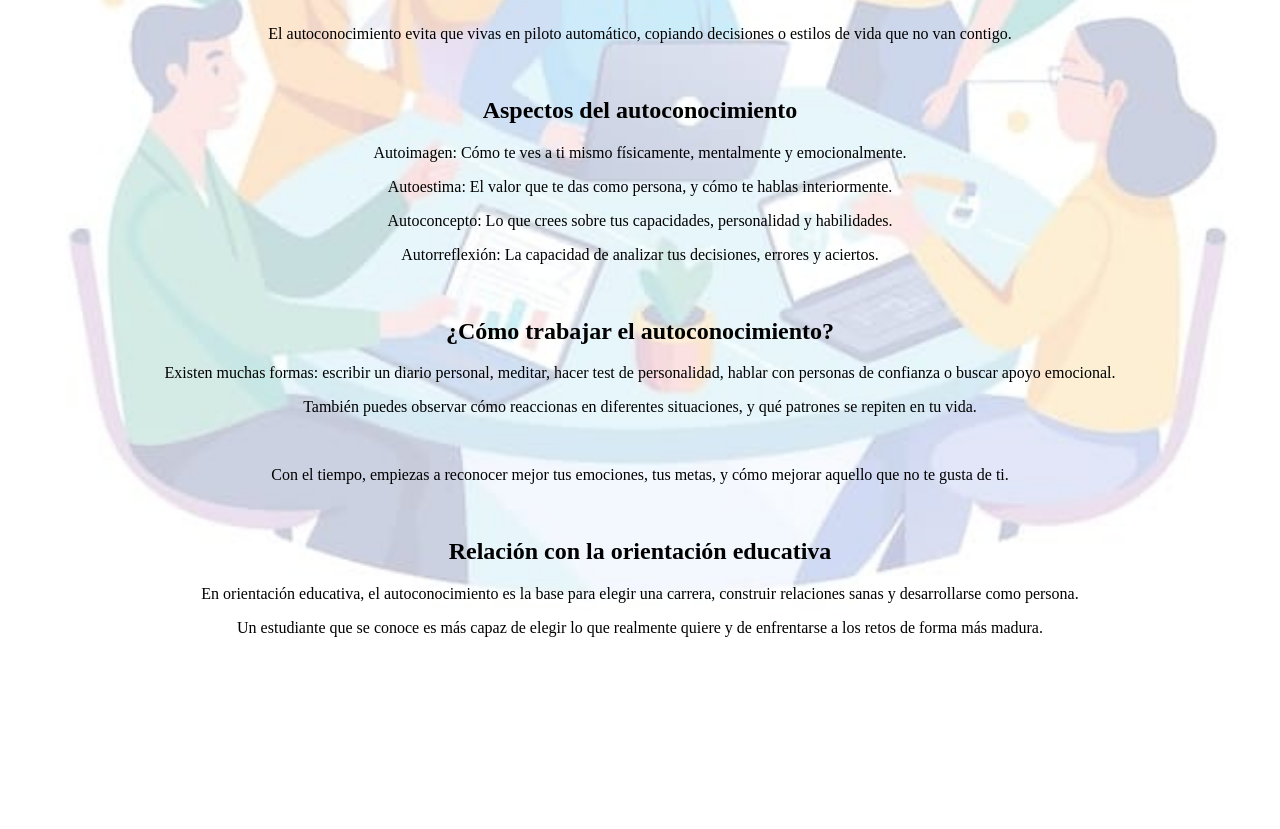
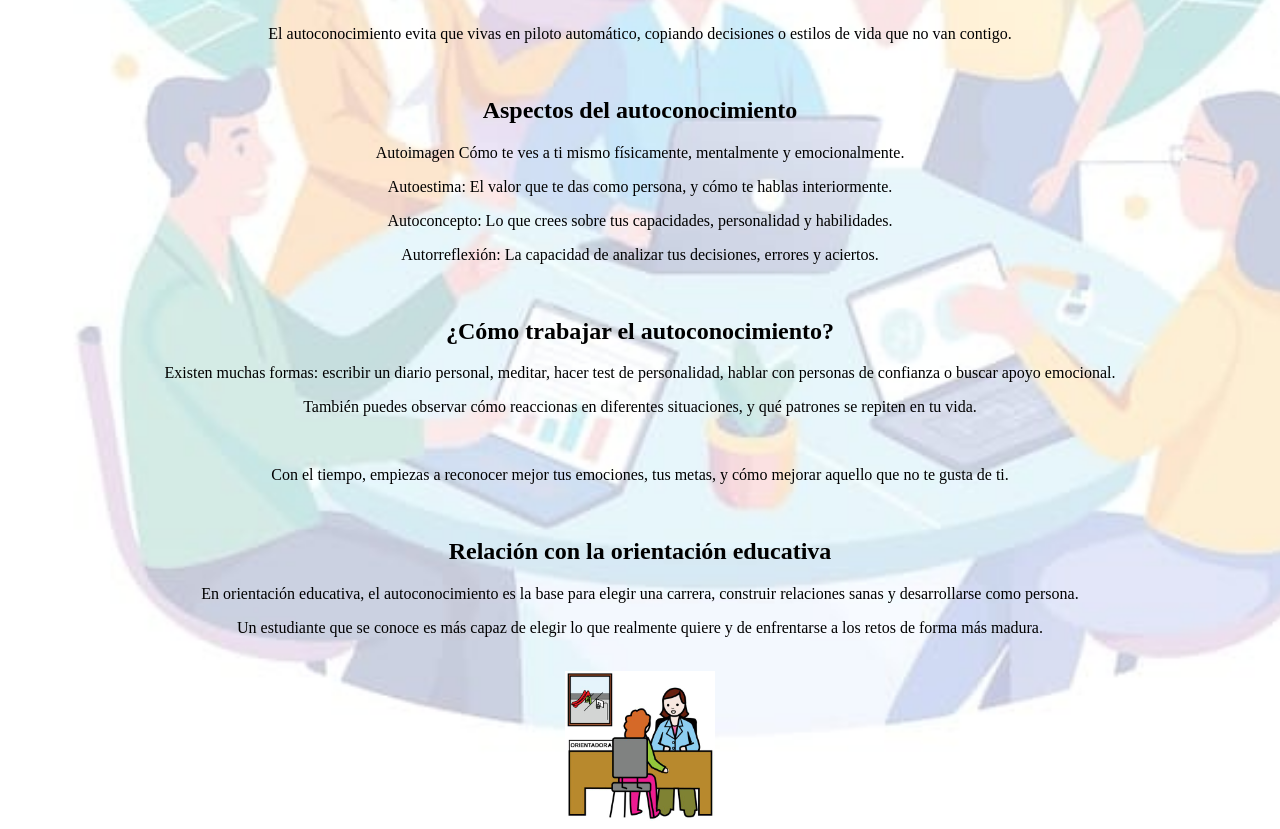
Before and after one commit to jenncast10/Orientacioneducativa, a plain HTML site: page 5.html in a window 1280 px wide. Shown: the part 614-1443 px from the top of the page. Before the commit the page ends 1293 px from the top, so only its background shows below. Drawn offline with Linux system fonts and the light colour scheme.

Commit message:
Add files via upload

```diff
--- a/5.html
+++ b/5.html
@@ -53,7 +53,7 @@ style="background-size: cover; ">
 
   <h2>Aspectos del autoconocimiento</h2>
 
-  <p>Autoimagen: Cómo te ves a ti mismo físicamente, mentalmente y emocionalmente.</p>
+  <p>Autoimagen Cómo te ves a ti mismo físicamente, mentalmente y emocionalmente.</p>
   <p>Autoestima: El valor que te das como persona, y cómo te hablas interiormente.</p>
   <p>Autoconcepto: Lo que crees sobre tus capacidades, personalidad y habilidades.</p>
   <p>Autorreflexión: La capacidad de analizar tus decisiones, errores y aciertos.</p>
@@ -83,5 +83,9 @@ style="background-size: cover; ">
   <br>
 
 
+<img src="gorro.jpg" width="150" height="150" border="0">
+
+
+
 </body>
 </html>
```
Also changed, not shown: 2.html (+2 -0 lines), 3.html (+1 -1 lines), 4.html (+2 -2 lines), index.html (+1 -1 lines), TURURU.JPG (added), TURURU2.JPG (added), aja.jpg (added), batman.jpg (added), gorro.jpg (added), proyecto.jpg (added).
